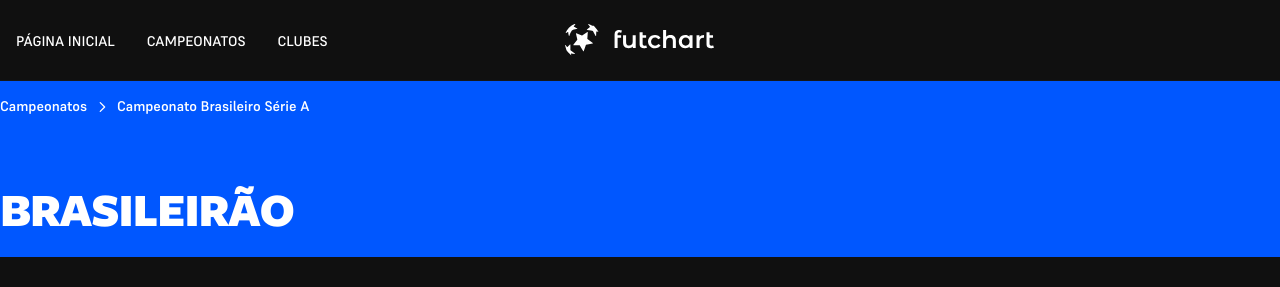
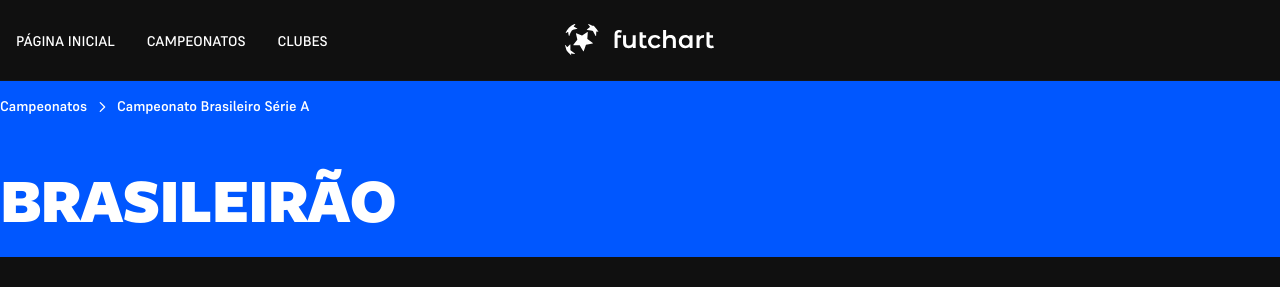
Before and after one commit to pablodixs/Futcharts, a React (Vite) app: page / in a window 1280 px wide. Shown: the top 287 px of the page. Built offline with nearby package versions, Linux system fonts and the light colour scheme; no server answers.

Commit message:
add pages

```diff
--- a/package.json
+++ b/package.json
@@ -14,6 +14,7 @@
     "@stitches/react": "^1.2.8",
     "axios": "^0.27.2",
     "date-fns": "^2.29.3",
+    "framer-motion": "^7.5.2",
     "phosphor-react": "^1.4.1",
     "react": "^18.2.0",
     "react-dom": "^18.2.0",
--- a/src/components/CampHero/styles.ts
+++ b/src/components/CampHero/styles.ts
@@ -23,6 +23,6 @@ export const HeroTitle = styled.h1`
   width: 100%;
   font-family: 'FreightSansProBlack', sans-serif;
   text-transform: uppercase;
-  font-size: 3rem;
+  font-size: 4rem;
   letter-spacing: -1px;
 `
--- a/src/components/Header/styles.ts
+++ b/src/components/Header/styles.ts
@@ -88,7 +88,7 @@ export const CampHighlight = styled.div`
 export const NavContent = styled(NavigationMenu.Content)`
   display: flex;
   flex-direction: column;
-  margin-top: 0.5rem;
+  margin-top: 1rem;
   padding: 1rem;
   border-radius: 5px;
   border: 1px solid #212121;
```
Also changed, not shown: src/pages/CampTablePage/index.tsx (added), src/pages/CampTablePage/styles.ts (added), 1 other file (tests, documents, lock files or other folders).
